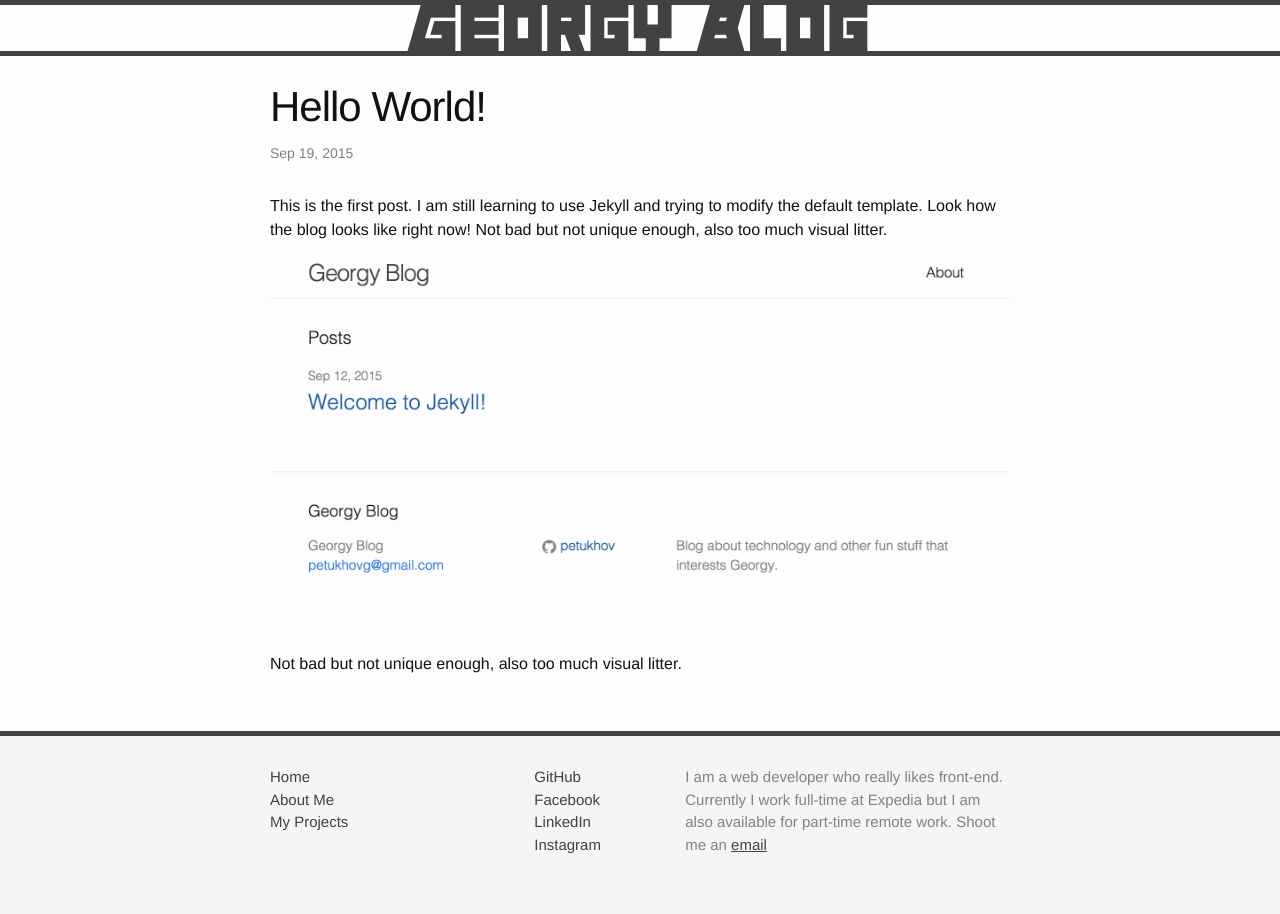
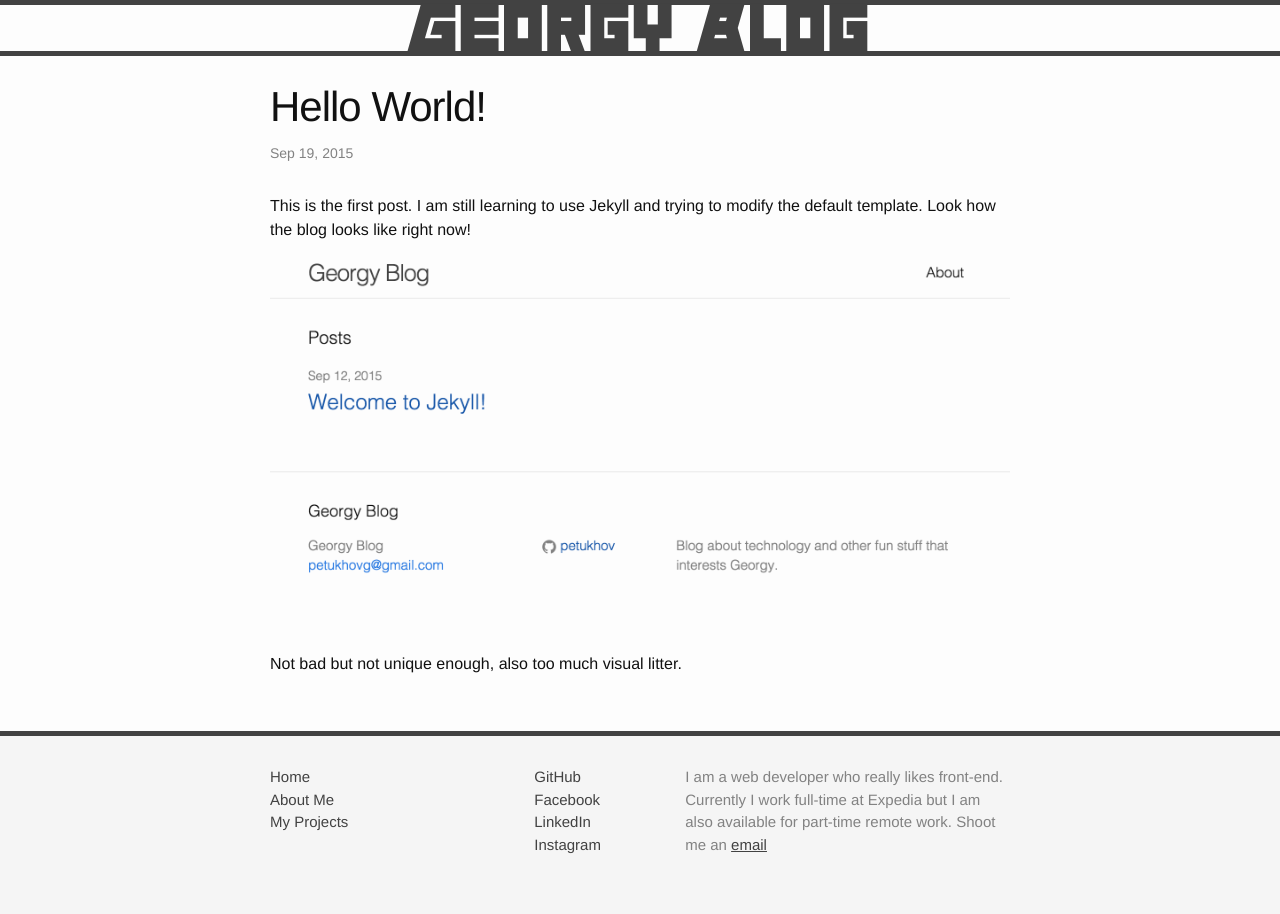
Before and after one commit to petukhov/petukhov.github.io, a Jekyll site: the page built from _posts/2015-09-19-hello-world.markdown, in a window 1280 px wide. Built offline with Jekyll 4.4.1, drawn with Linux system fonts in a browser that asks for light colours.

```diff
--- a/_posts/2015-09-19-hello-world.markdown
+++ b/_posts/2015-09-19-hello-world.markdown
@@ -6,7 +6,7 @@
 ---
 
 This is the first post. I am still learning to use Jekyll and trying to modify the default template.
-Look how the blog looks like right now! Not bad but not unique enough, also too much visual litter.
+Look how the blog looks like right now!
 
 ![What site looked liked at first]({{ site.url }}/assets/screenshot1.png)
 
```
